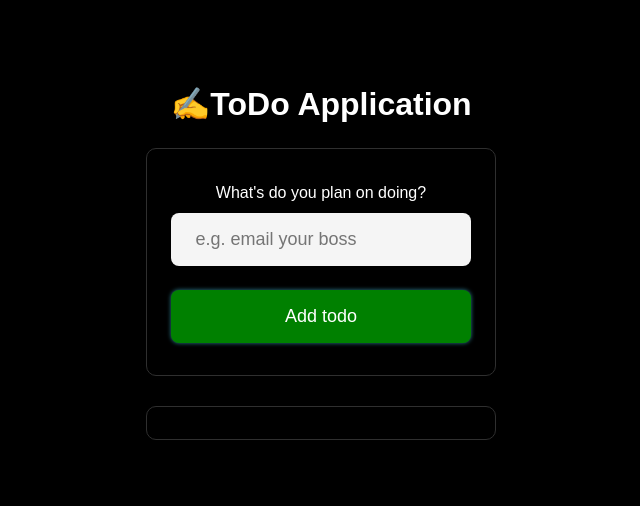
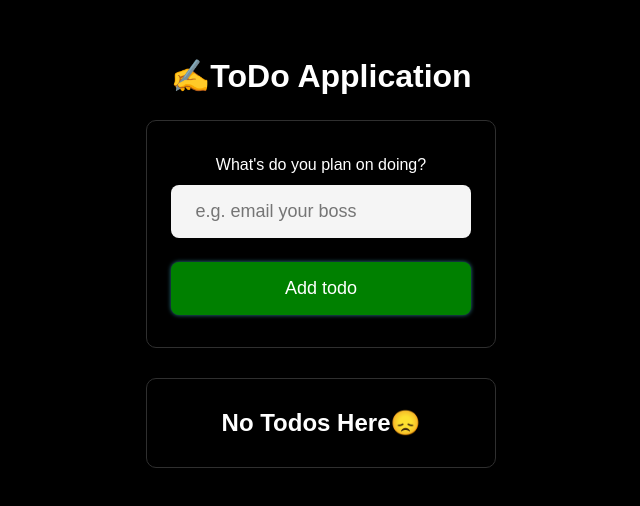
Before and after one commit to iamVictorSam/vue-todo-app, a Vue app: page / in a window 1280 px wide. Shown: the part 150-656 px from the top of the page, without its empty margins (319-959 px from the left). Built offline with nearby package versions, Linux system fonts and the light colour scheme.

Commit message:
added v-show

```diff
--- a/src/App.vue
+++ b/src/App.vue
@@ -20,6 +20,8 @@
     </div>
     <div class="todo-section">
       <section class="todo-list">
+        <h2 v-show="todos.length === 0">No Todos Here😞</h2>
+
         <div class="list">
           <div
             v-for="todo in todos"
```
